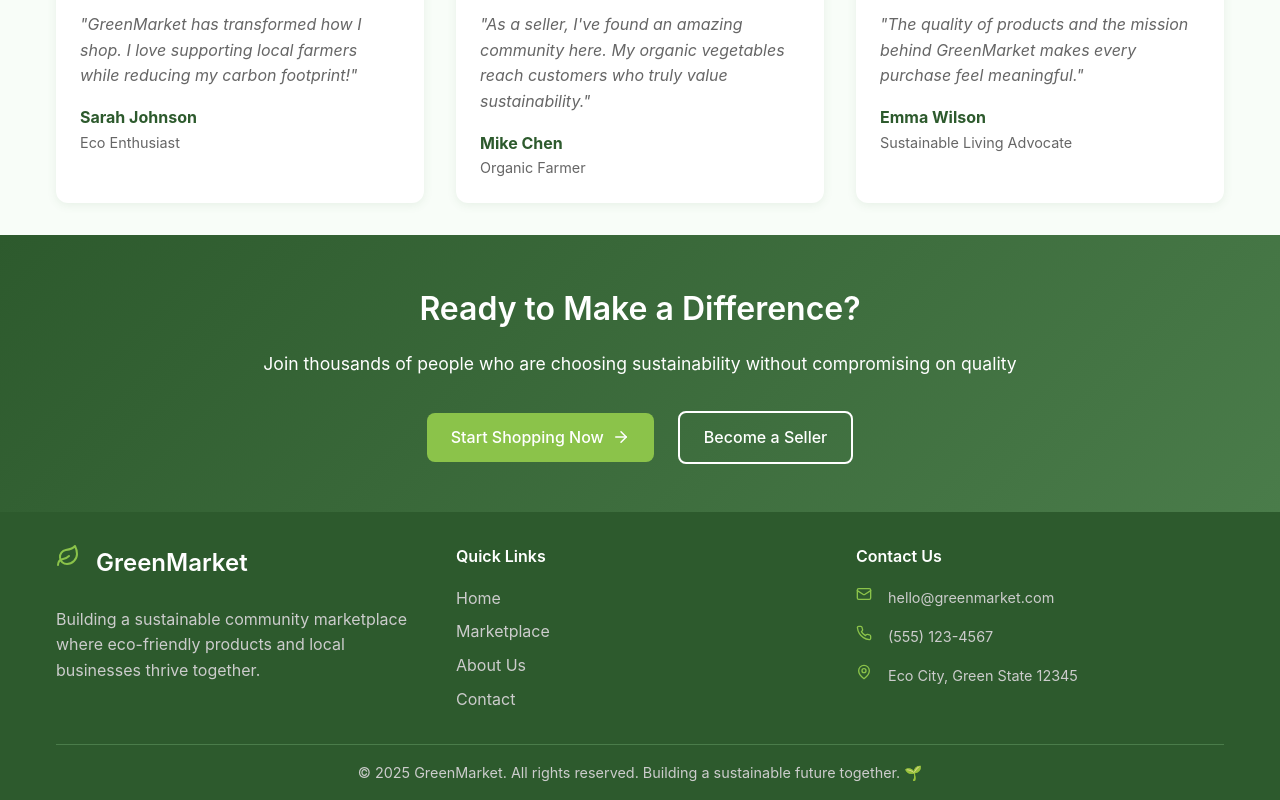
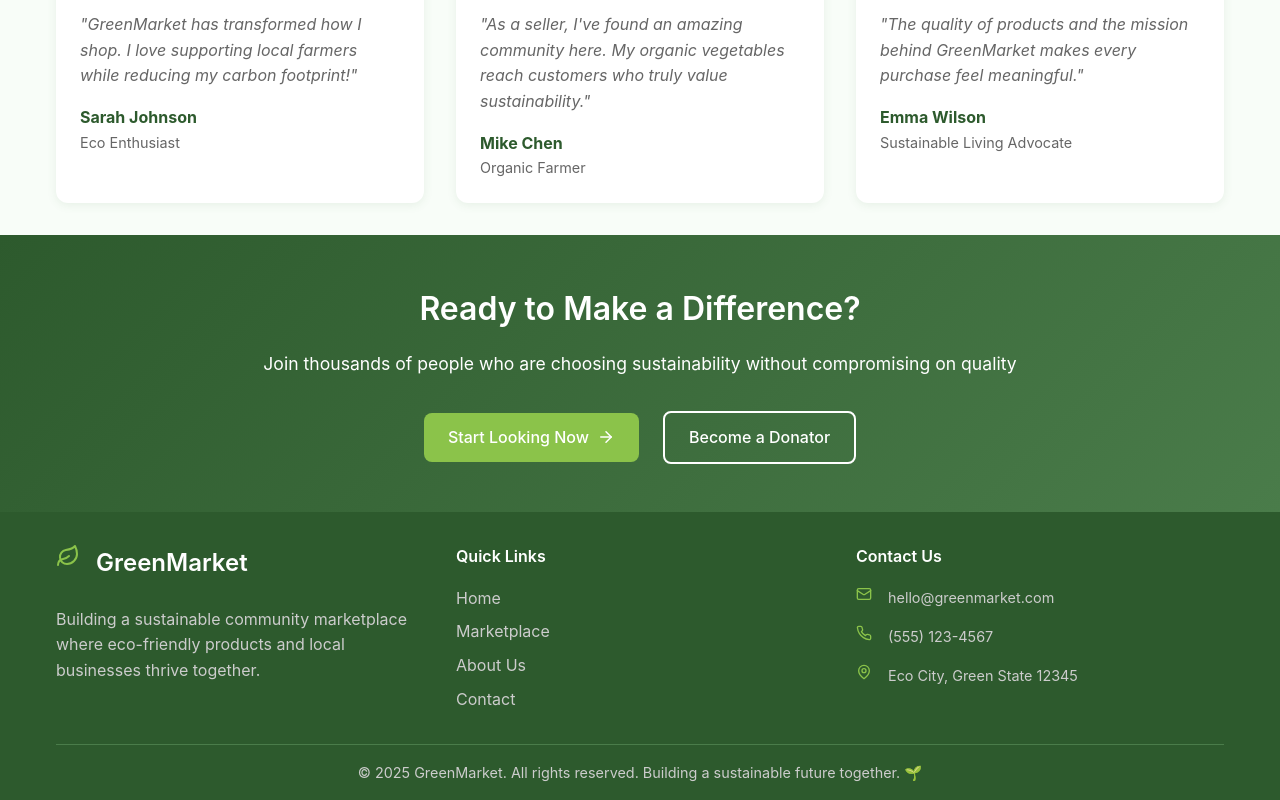
Before and after one commit to umc-sustain-cmyk/UMC-Green, a React (Vite) app in the folder greenmarket-frontend/: page / in a window 1280 px wide. Shown: the part 1743-2543 px from the top of the page. Built offline with nearby package versions, Linux system fonts and the light colour scheme; no server answers; the HTML template or start-up script is replaced by a standard one.

Commit message:
terminology for students changed

```diff
--- a/greenmarket-frontend/src/pages/Home.jsx
+++ b/greenmarket-frontend/src/pages/Home.jsx
@@ -307,7 +307,7 @@ function Home() {
           </p>
           <div className="flex-center gap-3">
             <Link to="/marketplace" className="btn btn-accent">
-              Start Shopping Now
+              Start Looking Now
               <ArrowRight size={18} />
             </Link>
             <Link to="/register" className="btn" style={{
@@ -315,7 +315,7 @@ function Home() {
               color: 'white',
               border: '2px solid white'
             }}>
-              Become a Seller
+              Become a Donator
             </Link>
           </div>
         </div>
```
